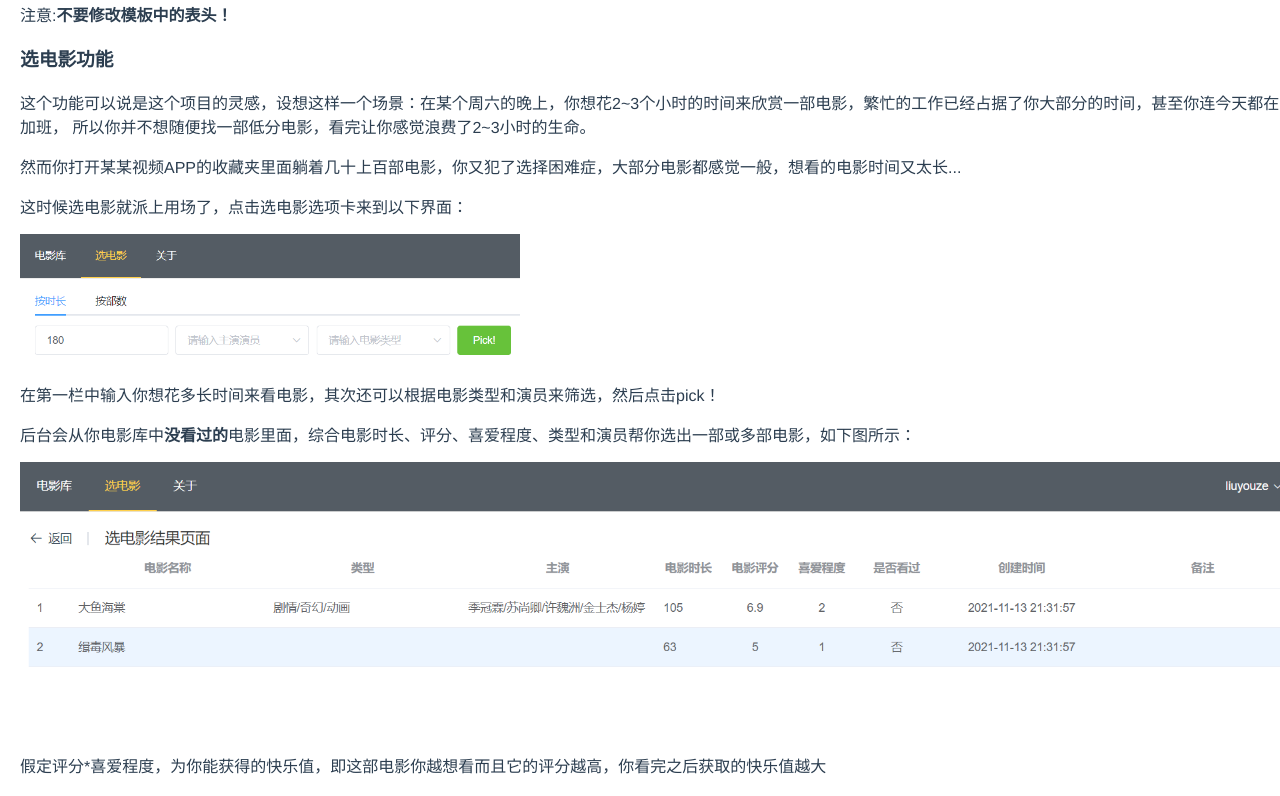
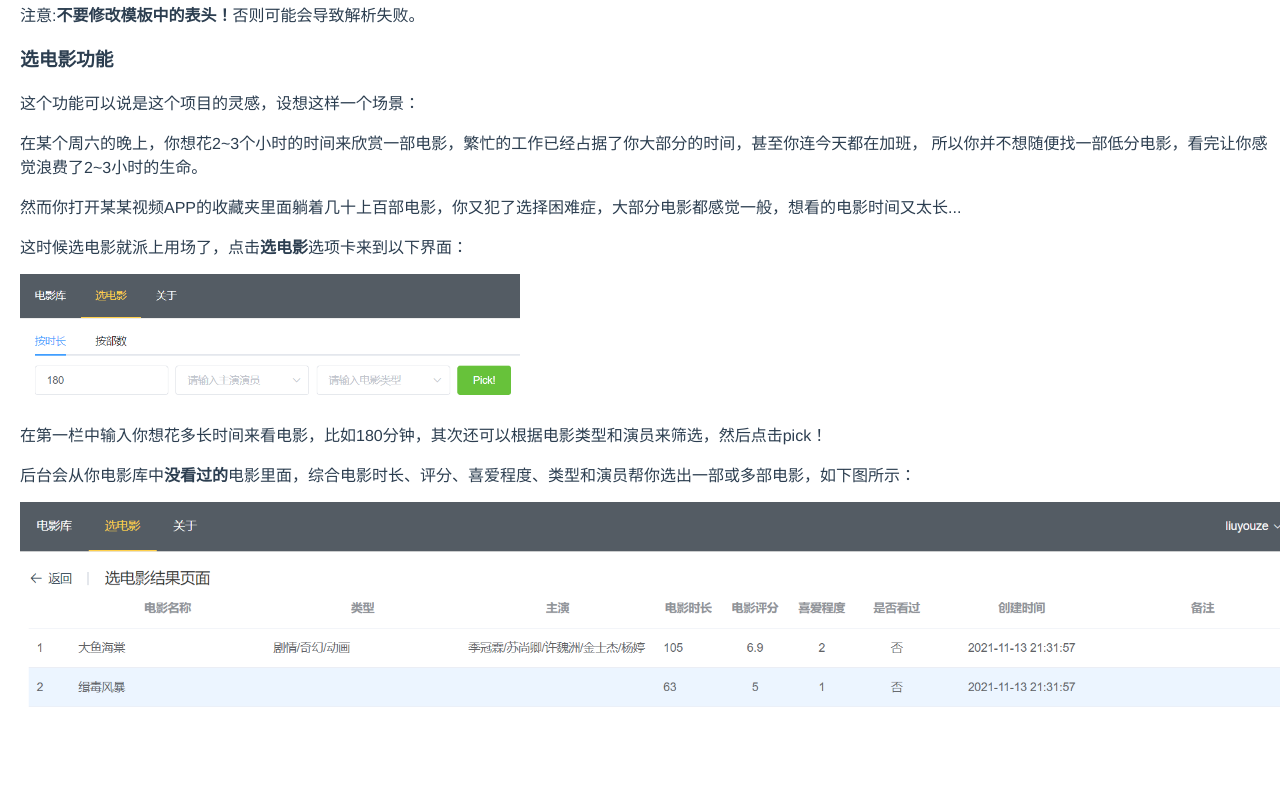
Before and after one commit to youzeFix/happymovie, a Vue app in the folder web/: page /about in a window 1280 px wide. Shown: the part 920-1716 px from the top of the page. Built offline with nearby package versions, Linux system fonts and the light colour scheme.

Commit message:
Update About.vue
调整格式及内容

```diff
--- a/web/src/views/About.vue
+++ b/web/src/views/About.vue
@@ -6,10 +6,10 @@
     <h3>为什么想要做这个项目？</h3>
     <p>
       我本身是一个电影爱好者，因为收藏了很多电影且都没有看过（相信很多电影爱好者都有这个“习惯”，收藏==看了），甚至有一些还没来及收藏就忘了，所以做了这样一个可以收藏并选电影的东西。
-      选电影算法的灵感是来自于力扣，我本身并不擅长前端，所以这也是一个练手的项目，所以应该会经常崩溃，希望大家轻点用。。。
+      选电影算法的灵感是来自于力扣，我本身并不擅长前端，所以这也是一个练手的项目，应该会经常崩溃，希望大家轻点用。。。
     </p>
     <h2>功能介绍</h2>
-    我并不确定界面做的是否一目了然（看了就会用），所以这里还是对一些关键功能做一个介绍，有任何问题欢迎联系我，微信<b>perfectlover_liu</b>
+    我并不确定界面做的是否一目了然（看了就会用），所以这里还是对一些关键功能做一个介绍，有任何问题或建议欢迎联系我，微信<b>perfectlover_liu</b>
     <h3>批量导入</h3>
     <p>当您的电影库很大时，您可以不必一个一个的手动创建，而是使用批量导入功能。点击批量导入按钮会出现以下对话框：</p>
     <el-image
@@ -17,29 +17,32 @@
       :src="require('../assets/bulk_import.png')"
       :fit="fill"></el-image>
     <p>请先下载模板，按模板中的格式填入电影后再导入，即可批量导入。</p>
-    <p>注意:<b>不要修改模板中的表头！</b></p>
+    <p>注意:<b>不要修改模板中的表头！</b>否则可能会导致解析失败。</p>
     <h3>选电影功能</h3>
     <p>
-      这个功能可以说是这个项目的灵感，设想这样一个场景：在某个周六的晚上，你想花2~3个小时的时间来欣赏一部电影，繁忙的工作已经占据了你大部分的时间，甚至你连今天都在加班，
+      这个功能可以说是这个项目的灵感，设想这样一个场景：
+    </p>
+    <p>
+      在某个周六的晚上，你想花2~3个小时的时间来欣赏一部电影，繁忙的工作已经占据了你大部分的时间，甚至你连今天都在加班，
       所以你并不想随便找一部低分电影，看完让你感觉浪费了2~3小时的生命。</p>
     <p>
       然而你打开某某视频APP的收藏夹里面躺着几十上百部电影，你又犯了选择困难症，大部分电影都感觉一般，想看的电影时间又太长...
     </p>
     <p>
-      这时候选电影就派上用场了，点击选电影选项卡来到以下界面：
+      这时候选电影就派上用场了，点击<b>选电影</b>选项卡来到以下界面：
     </p>
     <el-image
       style="width: 500px; height: 128px"
       :src="require('../assets/pick_movie.png')"
       :fit="fill"></el-image>
-    <p>在第一栏中输入你想花多长时间来看电影，其次还可以根据电影类型和演员来筛选，然后点击pick！</p>
+    <p>在第一栏中输入你想花多长时间来看电影，比如180分钟，其次还可以根据电影类型和演员来筛选，然后点击pick！</p>
     <p>后台会从你电影库中<b>没看过的</b>电影里面，综合电影时长、评分、喜爱程度、类型和演员帮你选出一部或多部电影，如下图所示：</p>
     <el-image
       style="width: 1280px; height: 271px"
       :src="require('../assets/pick_result.png')"
       :fit="fill"></el-image>
     <p>
-      假定评分*喜爱程度，为你能获得的快乐值，即这部电影你越想看而且它的评分越高，你看完之后获取的快乐值越大
+      假定评分*喜爱程度，为你能获得的快乐值，即这部电影你越想看而且它的评分越高，你看完之后获取的快乐值越大。
     </p>
     <p>
       那么抽象成算法就是：在设定的时长内，选出评分*喜爱程度最大的组合，题目已经呼之欲出了。。。
@@ -58,5 +61,6 @@
   text-align: left;
   margin-top: 10px;
   margin-left: 20px;
+  margin-bottom: 60px;
 }
 </style>
```
